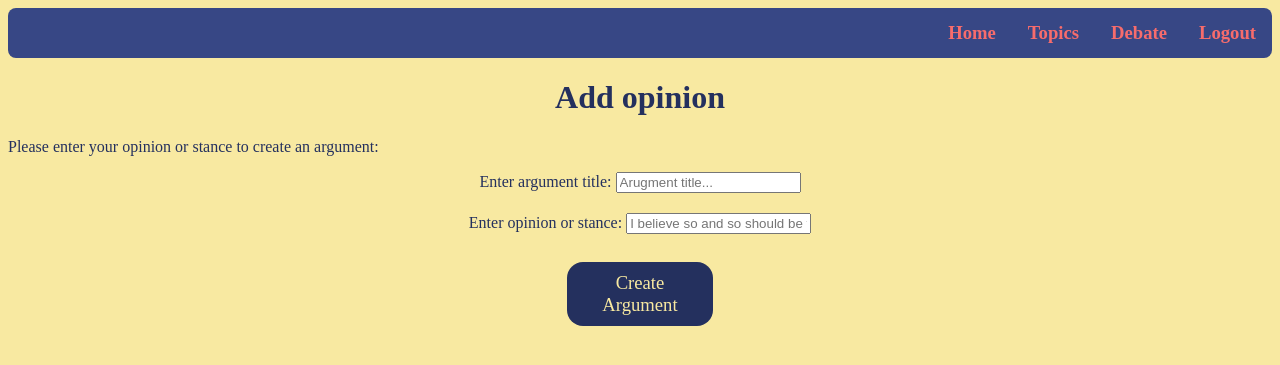
After one commit to sphothitay/CP476_Project, a Python web app: template templates/createArgument.html in a window 1280 px wide. The commit adds this page. Shown: the top 365 px of the page. Run offline with Jinja, Linux system fonts and the light colour scheme; the template is opened without the code that fills it, so the values that code supplies are empty.

Commit message:
Changed opinion to createArgument

```diff
--- /dev/null
+++ b/templates/createArgument.html
@@ -0,0 +1,30 @@
+<!DOCTYPE html>
+<html>
+
+<head>
+    <link rel="stylesheet" href="/static/main.css">
+    <link rel="stylesheet" href="/static/topics.css">
+    <title>Argument Creation</title>
+</head>
+
+<body>
+
+    {% include 'navbar.html' %}
+
+    <h1>Add opinion</h1>
+
+    <p>Please enter your opinion or stance to create an argument:</p>
+    <form action="createOpinion" method="POST" name="newOpinion">
+        <label for="argumentTitleLabel">Enter argument title:</label>
+        <input type="text" id="argumentTitleInput" name="argumentTitle", placeholder="Arugment title..."><br>
+        <label for="opinionLabel">Enter opinion or stance:</label>
+        <input type="text" id="opinionInput" name="opinion", placeholder="I believe so and so should be this and that."><br>
+        <div id="opinionSubmitButton">
+            <a class="w10 button" href="javascript:void(0)"
+            onclick="document.newArgument.submit()">Create Argument</a>
+        </div>
+    </form>
+
+</body>
+
+</html>
--- a/templates/navbar.html
+++ b/templates/navbar.html
@@ -8,6 +8,5 @@
 	<li><a href="post/post_id">Debate</a></li>
 	<li><a href="topics">Topics</a></li>
 	<li><a href="index">Home</a></li>
-	<li><a href="opinion">Opinion</a></li>
 </ul>
 </div>
--- a/templates/topics.html
+++ b/templates/topics.html
@@ -15,7 +15,7 @@
 
     <div id="topicSearch">
 		<form name="topicSearchForm" action="topics" method="GET">
-		<input class="w40" type="text" name="search" placeholder="Search..Test">
+		<input class="w40" type="text" name="search" placeholder="Search...">
 		<button class="w10" type="submit">Go</button>
 		</form>
 	</div>
@@ -26,7 +26,7 @@
         <ul>
             {% for topic in topics %}
             <div class="card">
-                    <li><a href="{{ url_for('opinion', topic=topic.TopicName)}}">{{ topic.TopicName }}</a></li>
+                    <li><a href="{{ url_for('opinion', topicID=topic.TopicID, topicName=topic.TopicName)}}">{{ topic.TopicName }}</a></li>
             </div>
             {% endfor %}
         </ul>
```
Also changed, not shown: main.py (+6 -6 lines), templates/opinion.html (deleted, +0 -28 lines).
